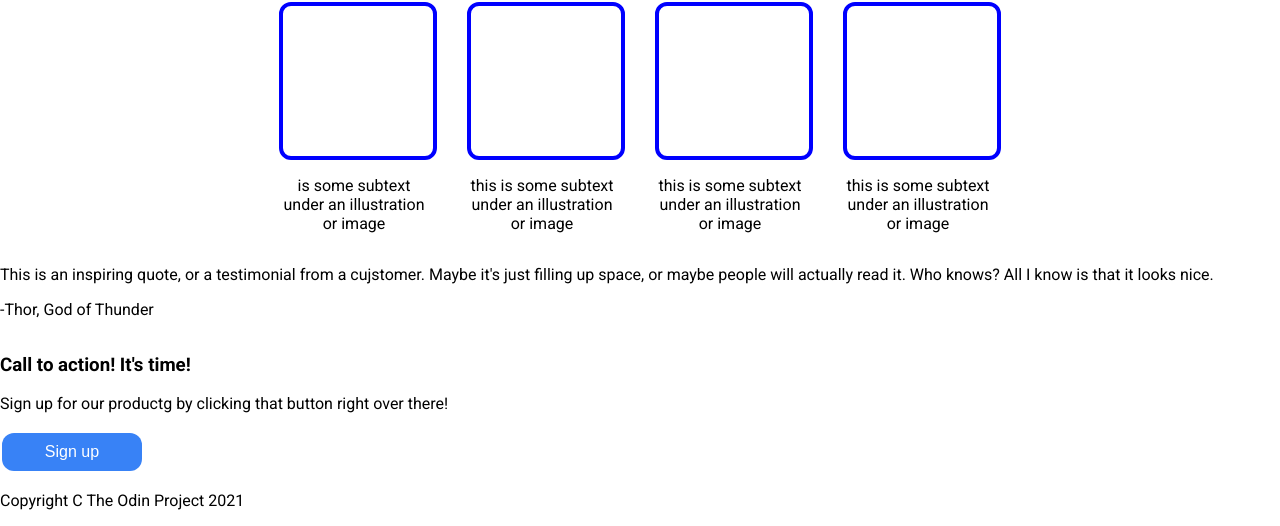
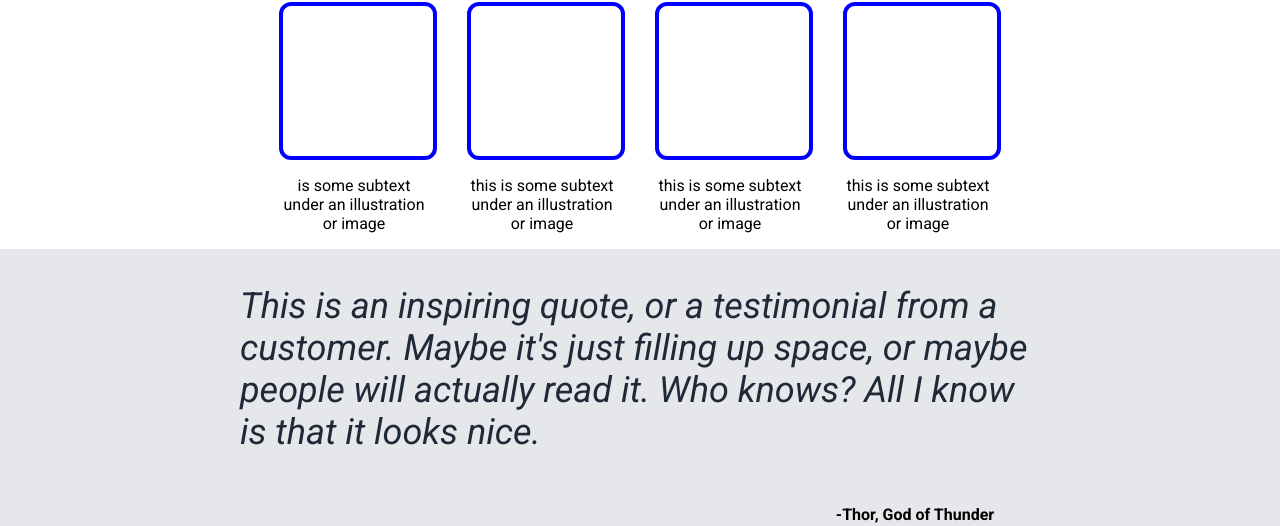
Before and after one commit to craicken/sample-website-odin-basics, a plain HTML site: page index.html in a window 1280 px wide. Shown: the part 426-952 px from the top of the page. Drawn offline with Linux system fonts and the light colour scheme.

Commit message:
apply quote section style first pass

```diff
--- a/index.html
+++ b/index.html
@@ -82,9 +82,12 @@
     </div>
 
     <div id="quote-container">
-        <p>This is an inspiring quote, or a testimonial from a cujstomer. Maybe it's just filling up space, or maybe people will actually read it. Who knows? All I know is that it looks nice.</p>
-        <p>-Thor, God of Thunder</p>
-
+        <div id="quote-section">
+            <p id="quote-text">This is an inspiring quote, or a testimonial from a customer. Maybe it's just filling up space, or maybe people will actually read it. Who knows? All I know is that it looks nice.</p>
+        </div>
+        <div id="author-section">
+            <p id="quote-author">-Thor, God of Thunder</p>
+        </div>
     </div>
 
     <div id="cta">
--- a/styles/styles.css
+++ b/styles/styles.css
@@ -1,7 +1,6 @@
 body {
     display: flex;
     flex-direction: column;
-    flex: 1;
     margin: 0px;
     font-family: 'Roboto', sans-serif;
 }
@@ -102,6 +101,30 @@ body {
     text-align: center;
 }
 
+/* quote section */
+
+#quote-container {
+    background-color: #E5E7EB;
+    display: flex;
+    flex-direction: column;
+    align-items: center;
+}
+
+#author-section {
+    margin-left: 550px;
+}
+
+#quote-text {
+    font-size: 36px;
+    font-style: italic;
+    color: #1F2937;
+    max-width: 800px;
+}
+
+#quote-author {
+    font-weight: bold;
+}
+
 ul {
     display: flex;
     gap: 10px;
```
